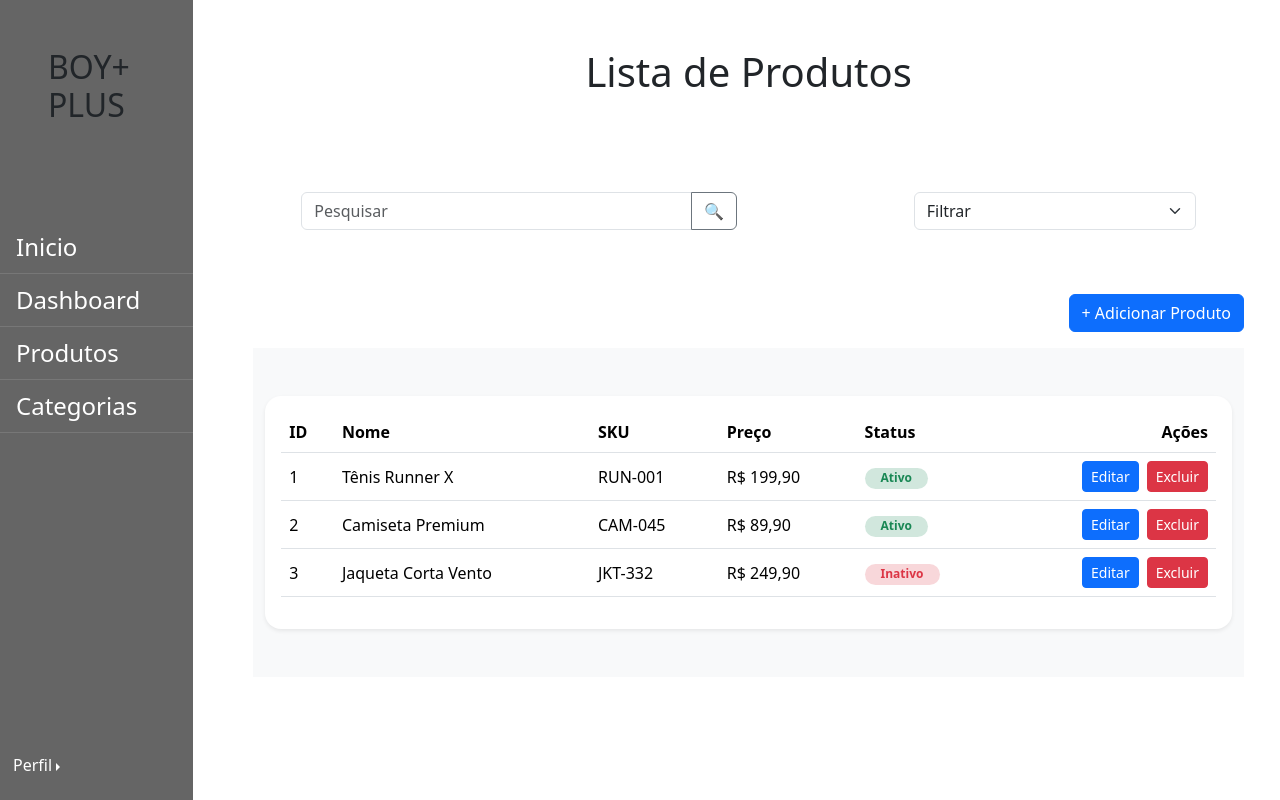
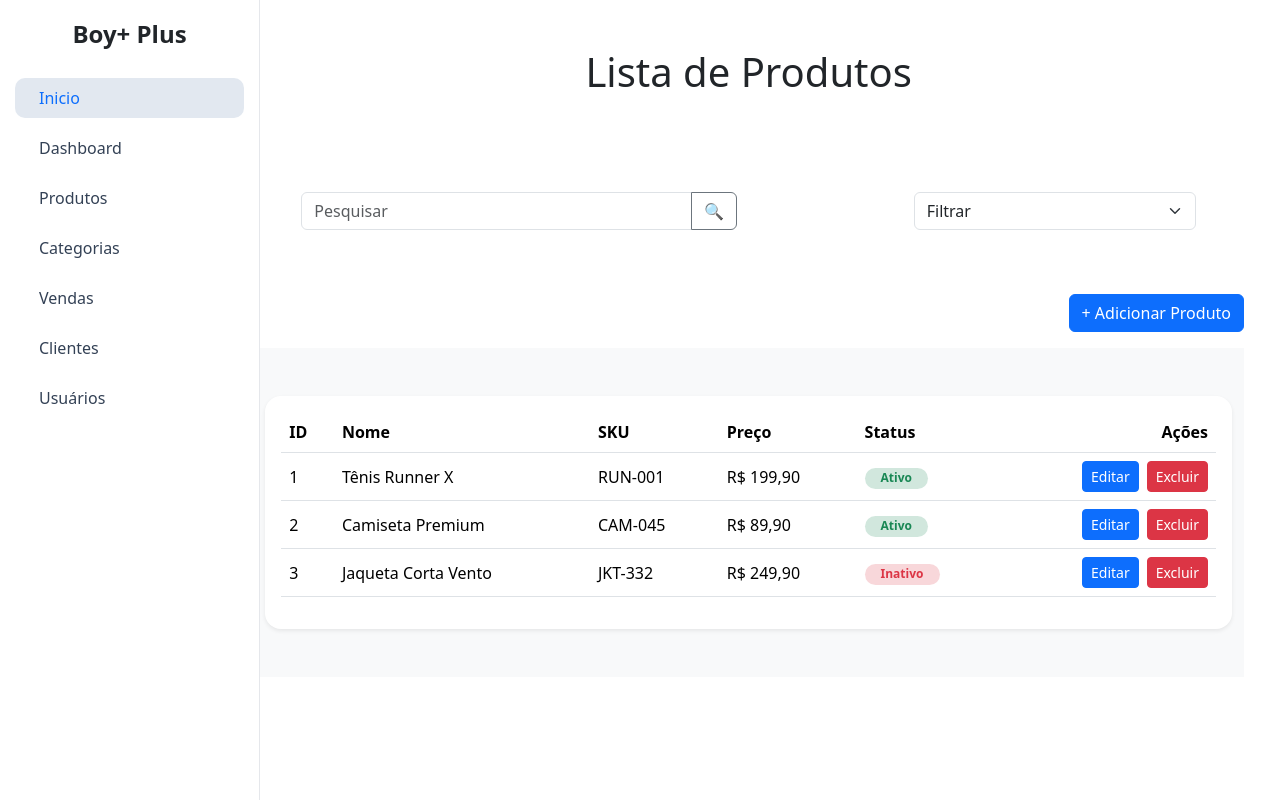
Before and after one commit to matheuskapp/pi-loja, a Next.js app: page /produtos in a window 1280 px wide. Built offline with nearby package versions, Linux system fonts and the light colour scheme.

Commit message:
novo menu lateral adicionado a components

```diff
--- /dev/null
+++ b/app/components/barra_lateral.js
@@ -0,0 +1,53 @@
+import Link from "next/link";
+
+export default function BarraLateral() {
+    return (
+        <div className="containerBarraLateral">
+
+            <div className="BarraLateral">
+                <div className="text-center mb-4">
+                    <h4 className="fw-bold">Boy+ Plus</h4>
+                </div>
+
+                <ul className="nav nav-pills flex-column">
+                    <li className="nav-item">
+                        <Link href="login" className="nav-link active">
+                            <i className="bi bi-grid me-2"></i> Inicio
+                        </Link>
+                    </li>
+                    <li className="nav-item">
+                        <Link href="#" className="nav-link">
+                            <i className="bi bi-kanban me-2"></i> Dashboard
+                        </Link>
+                    </li>
+                    <li className="nav-item">
+                        <Link href="produtos" className="nav-link">
+                            <i className="bi bi-credit-card me-2"></i> Produtos
+                        </Link>
+                    </li>
+                    <li className="nav-item">
+                        <Link href="#" className="nav-link">
+                            <i className="bi bi-gear me-2"></i> Categorias
+                        </Link>
+                    </li>
+                    <li className="nav-item">
+                        <Link href="vendas2" className="nav-link">
+                            <i className="bi bi-gear me-2"></i> Vendas
+                        </Link>
+                    </li>
+                    <li className="nav-item">
+                        <Link href="cadastro_clientes" className="nav-link">
+                            <i className="bi bi-gear me-2"></i> Clientes
+                        </Link>
+                    </li>
+                    <li className="nav-item">
+                        <Link href="cadastro_usuarios" className="nav-link">
+                            <i className="bi bi-gear me-2"></i> Usuários
+                        </Link>
+                    </li>
+                </ul>
+            </div>
+
+        </div>
+    )
+}
--- a/app/produtos/barra_lateral.js
+++ /dev/null
@@ -1,37 +0,0 @@
-export default function BarraLateral() {
-    return (
-        <div className="containerBarraLateral">
-
-            {/* barra lateral + botoes */}
-
-
-            <div>
-                <h2 className="mb-5 p-5 text-dark">BOY+ PLUS</h2>
-                <div className="list-group list-group-flush fs-4">
-                    <a href="#" className="list-group-item list-group-item-action" aria-current="true">
-                        Inicio
-                    </a>
-                    <a href="#" className="list-group-item list-group-item-action active">Dashboard</a>
-                    <a href="#" className="list-group-item list-group-item-action">Produtos</a>
-                    <a href="#" className="list-group-item list-group-item-action">Categorias</a>
-
-                    <div className="text-center barralateralPerfil">
-
-                        <div className="btn-group dropend position-fixed bottom-0 mb-3 start-0">
-                            <button type="button" className="btn dropdown-toggle" data-bs-toggle="dropdown"
-                                aria-expanded="false">
-                                Perfil
-                            </button>
-                            <ul className="dropdown-menu">
-                                <li><a className="dropdown-item" href="#">Editar</a></li>
-                                <li><a className="dropdown-item" href="#">Sair</a></li>
-
-                            </ul>
-                        </div>
-
-                    </div>
-                </div>
-            </div>
-        </div>
-    )
-}
--- a/app/produtos/home.css
+++ b/app/produtos/home.css
@@ -1,4 +1,4 @@
-.containerBarraLateral {
+/* .containerBarraLateral {
     background-color: #656565;
     color: #FFF;
     height: 100vh;
@@ -24,4 +24,26 @@
     position: absolute;
     bottom: 50px;
     color: #FFF;
+} */
+
+.containerBarraLateral {
+  width: 260px;
+  height: 100vh;
+  position: fixed;
+  background: #ffffff;
+  border-right: 1px solid #e5e7eb;
+  padding-top: 20px;
 }
+
+.containerBarraLateral .nav-link {
+  color: #334155;
+  border-radius: 10px;
+  margin: 5px 15px;
+  font-weight: 500;
+}
+
+.containerBarraLateral .nav-link:hover,
+.containerBarraLateral .nav-link.active {
+  background-color: #e2e8f0;
+  color: #0d6efd;
+}
--- a/app/produtos/page.js
+++ b/app/produtos/page.js
@@ -1,4 +1,5 @@
-import BarraLateral from "./barra_lateral";
+
+import BarraLateral from "../components/barra_lateral";
 import BarraPesquisa from "./barra_pesquisa";
 import { BotaoAdicionarProdutos } from "./botao_adicionar_produtos";
 import { TabelaProdutos } from "./tabela_produtos";
@@ -12,7 +13,7 @@ export default function Produtos() {
         <div className="row">
             <div className="col-2">
 
-                <BarraLateral />
+                <BarraLateral/>
 
             </div>
 
```
